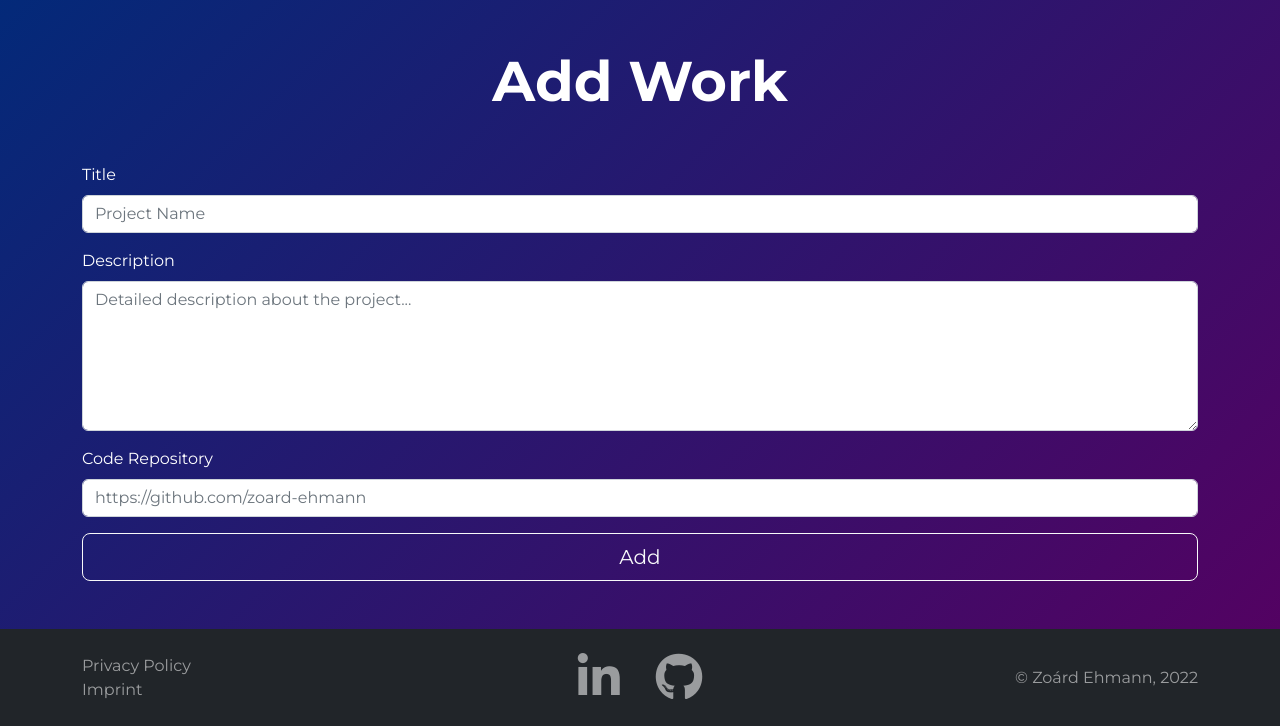
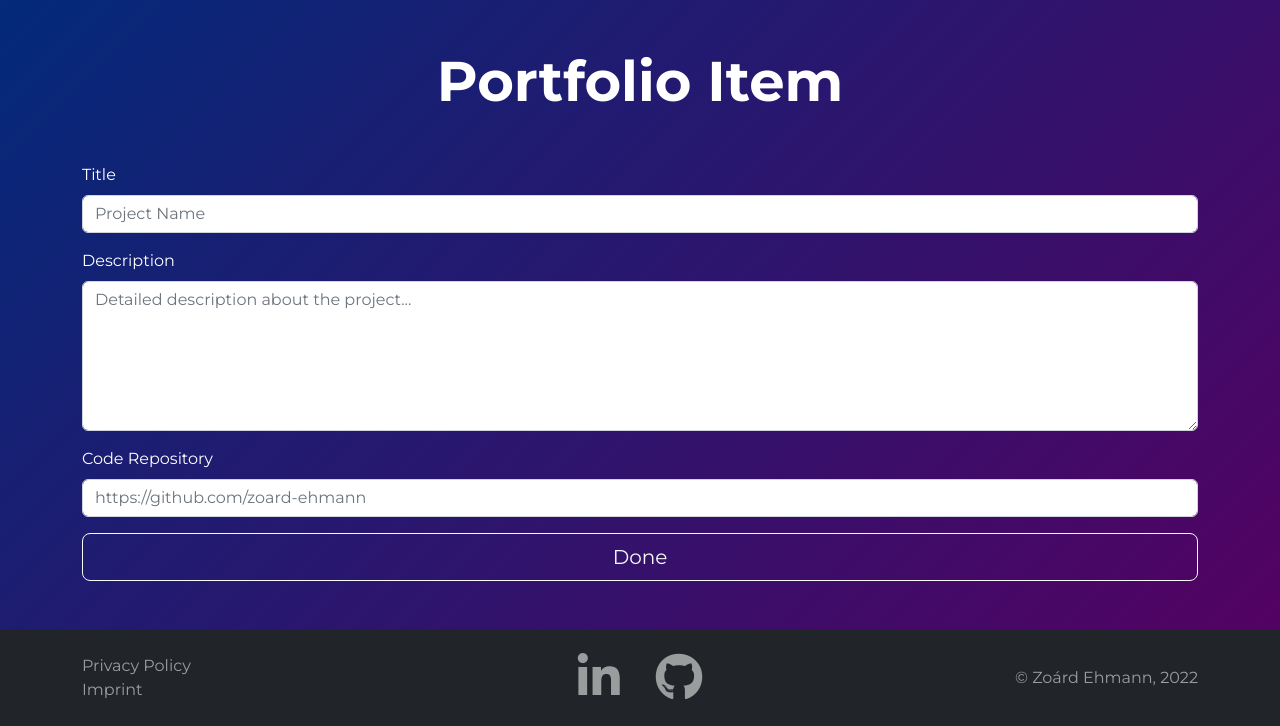
Before and after one commit to zoard-ehmann/portfolio-website, a Flask app: page /add in a window 1280 px wide. Shown: the part 74-800 px from the top of the page. Run offline with Flask 2, Linux system fonts and the light colour scheme; the visitor is signed in with stand-in values (Sample User, id 1); some libraries are stand-ins or nearby versions.

Commit message:
Implement edit feature for portfolio items

```diff
--- a/form.py
+++ b/form.py
@@ -10,11 +10,11 @@ class ContactForm(FlaskForm):
     submit = SubmitField('Send')
 
 
-class AddPortfolioItem(FlaskForm):
+class PortfolioForm(FlaskForm):
     title = StringField('Title', validators=[InputRequired()], render_kw={'placeholder': 'Project Name'})
     description = TextAreaField('Description', validators=[InputRequired()], render_kw={'placeholder': 'Detailed description about the project...'})
     url = URLField('Code Repository', validators=[InputRequired(), URL(message='This is not a valid URL.')], render_kw={'placeholder': 'https://github.com/zoard-ehmann'})
-    submit = SubmitField('Add')
+    submit = SubmitField('Done')
 
 
 class AdminLogin(FlaskForm):
--- a/main.py
+++ b/main.py
@@ -6,7 +6,7 @@ from flask_sqlalchemy import SQLAlchemy
 from flask_login import LoginManager, UserMixin, login_required, login_user, current_user
 from werkzeug.security import check_password_hash
 from dotenv import load_dotenv
-from form import ContactForm, AddPortfolioItem, AdminLogin
+from form import ContactForm, PortfolioForm, AdminLogin
 from mailer import Mailer
 
 
@@ -96,14 +96,14 @@ def login():
     form = AdminLogin()
 
     if current_user.is_authenticated:
-        return redirect(url_for('add'))
+        return redirect(url_for('portfolio'))
 
     if form.validate_on_submit():
         user = db.session.query(User).filter_by(email=form.email.data).first()
 
         if user and check_password_hash(pwhash=user.password, password=form.password.data):
             login_user(user)
-            return redirect(url_for('add'))
+            return redirect(url_for('portfolio'))
         flash('Invalid credentials, please try again.')
 
     return render_template('login.html', form=form)
@@ -112,7 +112,7 @@ def login():
 @app.route('/add', methods=['GET', 'POST'])
 @login_required
 def add():
-    form = AddPortfolioItem()
+    form = PortfolioForm()
 
     if form.validate_on_submit():
         new_work = Work(
@@ -122,9 +122,25 @@ def add():
         )
         db.session.add(new_work)
         db.session.commit()
-        return redirect('/portfolio')
+        return redirect(url_for('portfolio'))
 
-    return render_template('add.html', form=form)
+    return render_template('portfolio_item.html', form=form)
+
+
+@app.route('/edit/<int:id>', methods=['GET', 'POST'])
+@login_required
+def edit(id:int):
+    work = db.session.query(Work).get(id)
+    form = PortfolioForm(obj=work)
+
+    if form.validate_on_submit():
+        work.title = form.title.data
+        work.description = form.description.data
+        work.url = form.url.data
+        db.session.commit()
+        return redirect(url_for('portfolio'))
+
+    return render_template('portfolio_item.html', form=form)
 
 
 if __name__ == '__main__':
--- a/templates/add.html
+++ /dev/null
@@ -1,36 +0,0 @@
-{% extends "base.html" %}
-{% block title %}Add Work{% endblock %}
-
-{% macro render_field(field, cls) %}
-<div class="mb-3">
-  {{ field.label(class_="form-label") }}
-  {% if field.errors %}
-    {{ field(class_=cls + ' ' + 'is-invalid') }}
-    {% for error in field.errors %}
-      <div class="invalid-feedback">{{ error }}</div>
-    {% endfor %}
-  {% else %}
-    {{ field(class_=cls) }}
-  {% endif %}
-</div>
-{% endmacro %}
-
-{% block content %}
-
-<section class="mb-5 text-center">
-  <h1 class="display-4 my-main__title--bold">Add Work</h1>
-</section>
-
-<section class="text-start">
-  <form action="{{ url_for('add') }}" method="POST" novalidate>
-    {{ form.csrf_token }}
-    {{ render_field(field=form.title, cls="form-control") }}
-    {{ render_field(field=form.description, cls="form-control my-form__textarea") }}
-    {{ render_field(field=form.url, cls="form-control") }}
-    <div class="d-grid">
-      {{ form.submit(class_="btn btn-outline-light btn-lg") }}
-    </div>
-  </form>
-</section>
-
-{% endblock %}
--- /dev/null
+++ b/templates/portfolio_item.html
@@ -0,0 +1,40 @@
+{% extends "base.html" %}
+{% block title %}Portfolio Item{% endblock %}
+
+{% macro render_field(field, cls) %}
+<div class="mb-3">
+  {{ field.label(class_="form-label") }}
+  {% if field.errors %}
+    {{ field(class_=cls + ' ' + 'is-invalid') }}
+    {% for error in field.errors %}
+      <div class="invalid-feedback">{{ error }}</div>
+    {% endfor %}
+  {% else %}
+    {{ field(class_=cls) }}
+  {% endif %}
+</div>
+{% endmacro %}
+
+{% block content %}
+
+<section class="mb-5 text-center">
+  <h1 class="display-4 my-main__title--bold">Portfolio Item</h1>
+</section>
+
+<section class="text-start">
+  {% if 'add' not in request.path %}
+    <form action="{{ url_for('edit', id=request.path.split('/')[-1]) }}" method="POST" novalidate>
+  {% else %}
+    <form action="{{ url_for('add') }}" method="POST" novalidate>
+  {% endif %}
+      {{ form.csrf_token }}
+      {{ render_field(field=form.title, cls="form-control") }}
+      {{ render_field(field=form.description, cls="form-control my-form__textarea") }}
+      {{ render_field(field=form.url, cls="form-control") }}
+      <div class="d-grid">
+        {{ form.submit(class_="btn btn-outline-light btn-lg") }}
+      </div>
+    </form>
+</section>
+
+{% endblock %}
```
Also changed, not shown: templates/portfolio.html (+14 -1 lines).
